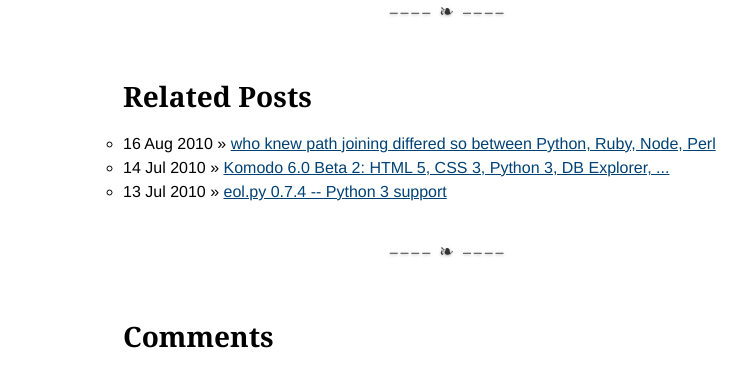
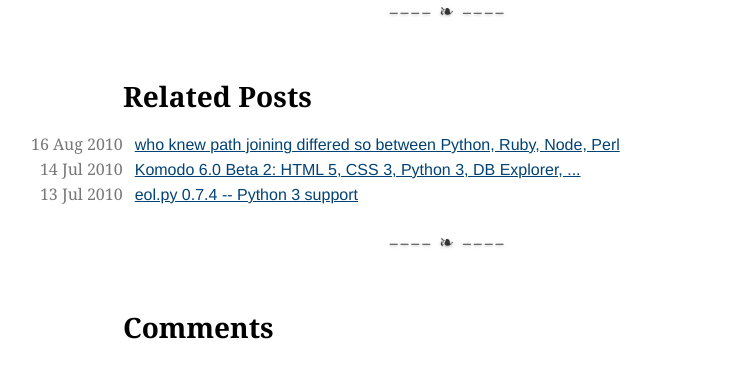
Before and after one commit to trentm/trentm.github.com, a Jekyll site: the page built from _posts/2010-03-24-alternative-komodo-doc-icon-for-mac.markdown, in a window 1280 px wide, cut to the strip 669-1041 px from the top of the page. Shown: the whole strip, without its empty margins (192-939 px from the left). Built offline with Jekyll 4.4.1, drawn with Linux system fonts in a browser that asks for light colours; some web fonts are replaced; Markdown is read by kramdown in place of the engine named in the settings; comment, search, counter and statistics services are not loaded.

Commit message:
shared 'posts' class styling for table of posts

```diff
--- a/_layouts/post.html
+++ b/_layouts/post.html
@@ -42,11 +42,13 @@ layout: default
 <hr class="strong" />
 <div id="related">
   <h2>Related Posts</h2>
-  <ul class="posts">
-    {% for p in site.related_posts limit:3 %}
-      <li><span>{{ p.date | date_to_string }}</span> &raquo; <a href="{{ p.url }}">{{ p.title }}</a></li>
+  <table id="posts" class="posts">
+  <tbody>
+    {% for post in site.related_posts limit:3 %}
+      <tr><td class="date first">{{ post.date | date_to_string }}</td><td><a href="{{ post.url }}">{{ post.title }}</a></td></tr>
     {% endfor %}
-  </ul>
+  </tbody>
+  </table>
 </div>
 
 <hr class="strong"/>
--- a/css/style.css
+++ b/css/style.css
@@ -327,28 +327,28 @@ hr.strong:after {
 
 /* ---- index page */
 
-#posts {
+table.posts {
   margin-top: 12px;
 }
-#posts .date {
+table.posts .date {
   width: 80px;
   white-space: nowrap;
   text-align: right;
   color: #777;
   font-family: 'IM Fell English',Georgia,serif;
 }
-#posts td {
+table.posts td {
   line-height: 24px;
   border: none;
 }
-#posts tr {
+table.posts tr {
   background-color: white;
 }
-#posts td.first {
+table.posts td.first {
   padding: 0;
 }
 @media only screen and (min-width: 850px) {
-  #posts {
+  table.posts {
     margin-left: -92px;
   }
 }
--- a/index.html
+++ b/index.html
@@ -9,7 +9,7 @@ title: Trent Mick
 
 <div id="home">
   <h2>blog posts</h2>
-  <table id="posts">
+  <table id="posts" class="posts">
   <tbody>
     {% for post in site.posts %}
       <tr><td class="date first">{{ post.date | date_to_string }}</td><td><a href="{{ post.url }}">{{ post.title }}</a></td></tr>
```
